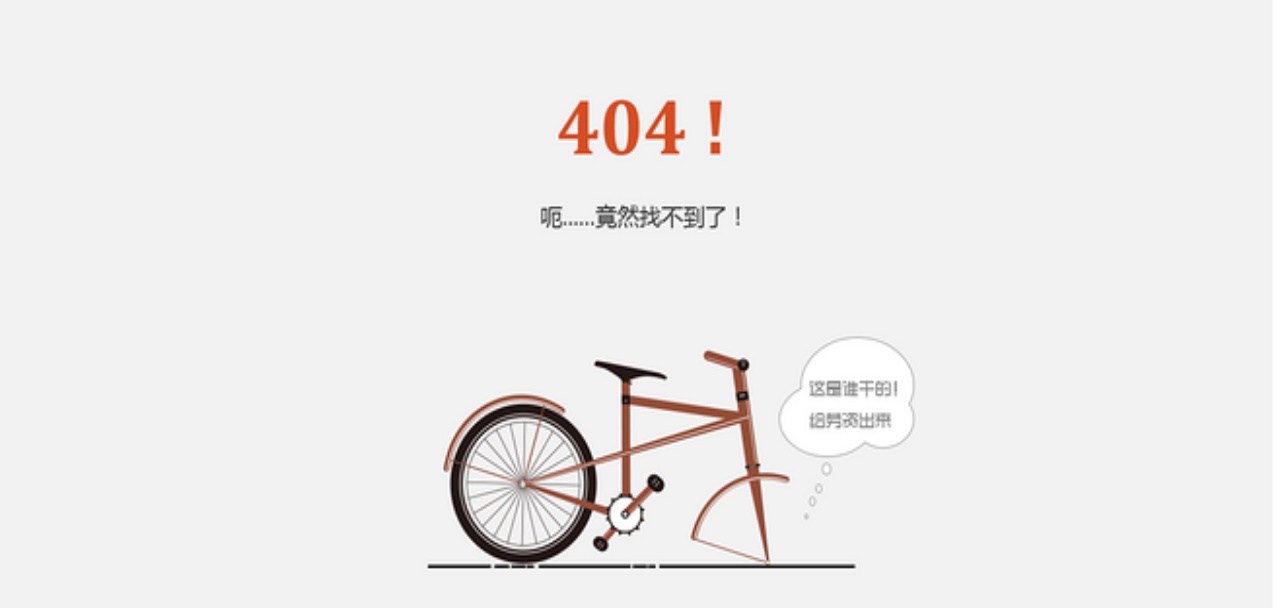
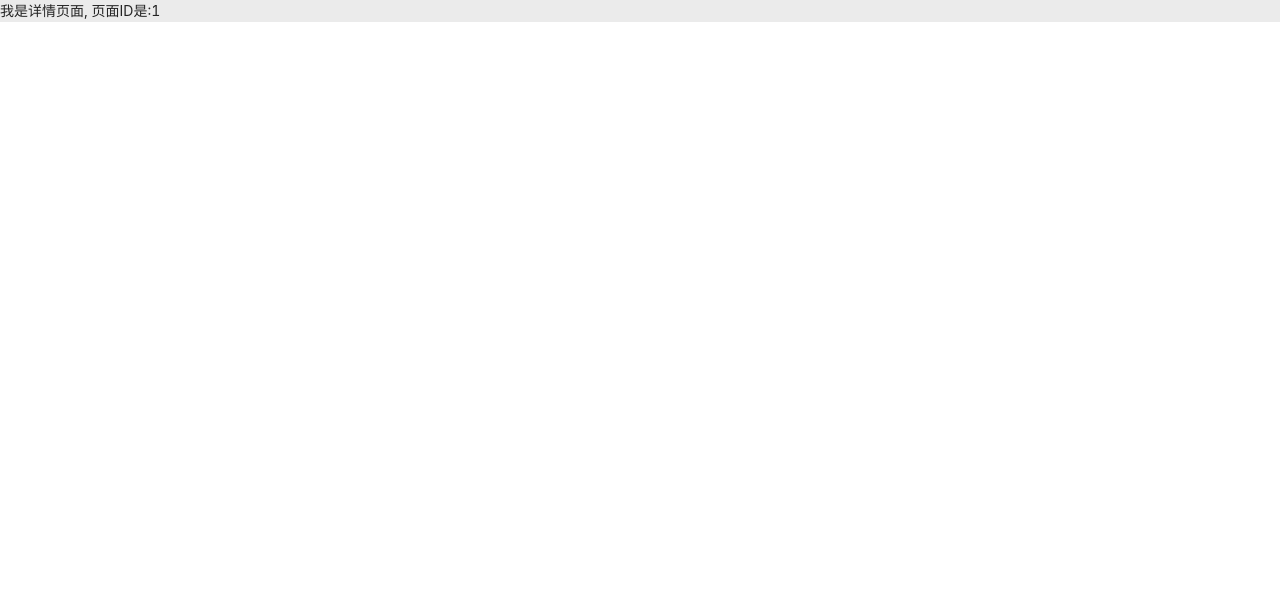
Before and after one commit to sunyill/react-trave-project, a React (Create React App) app: page /detail/1 in a window 1280 px wide. Shown: the top 608 px of the page. Built offline with nearby package versions, Linux system fonts and the light colour scheme.

Commit message:
添加详情页

```diff
--- a/src/App.tsx
+++ b/src/App.tsx
@@ -12,6 +12,7 @@ function App() {
           <Route exact path="/" component={HomePage} />
           <Route path="/signIn" component={SignIn} />
           <Route path="/register" component={RegisiterPage} />
+          <Route path="/detail/:touristId" component={DetailPage} />
           <Route
             render={() => (
               <img src={notFound} className={styles.not_fount}></img>
--- a/src/pages/detail/DetailPage.tsx
+++ b/src/pages/detail/DetailPage.tsx
@@ -1,10 +1,15 @@
-import React from 'react'
-import {RouteComponentProps} from 'react-router-dom'
+import React from "react";
+import { RouteComponentProps } from "react-router-dom";
 
-export const DetailPage:React.FC<RouteComponentProps> = (props)=>{
-  console.log("props",props);
+interface MatchParams {
+  touristId: string;
+}
 
-  return (
-    <div></div>
-  )
-}
+export const DetailPage: React.FC<RouteComponentProps<MatchParams>> = props => {
+  console.log("props", props);
+  console.log(props.history);
+  console.log(props.location);
+  console.log(props.match);
+
+  return <div>我是详情页面, 页面ID是:{props.match.params.touristId} </div>;
+};
```
Also changed, not shown: 1 other file (tests, documents, lock files or other folders).
